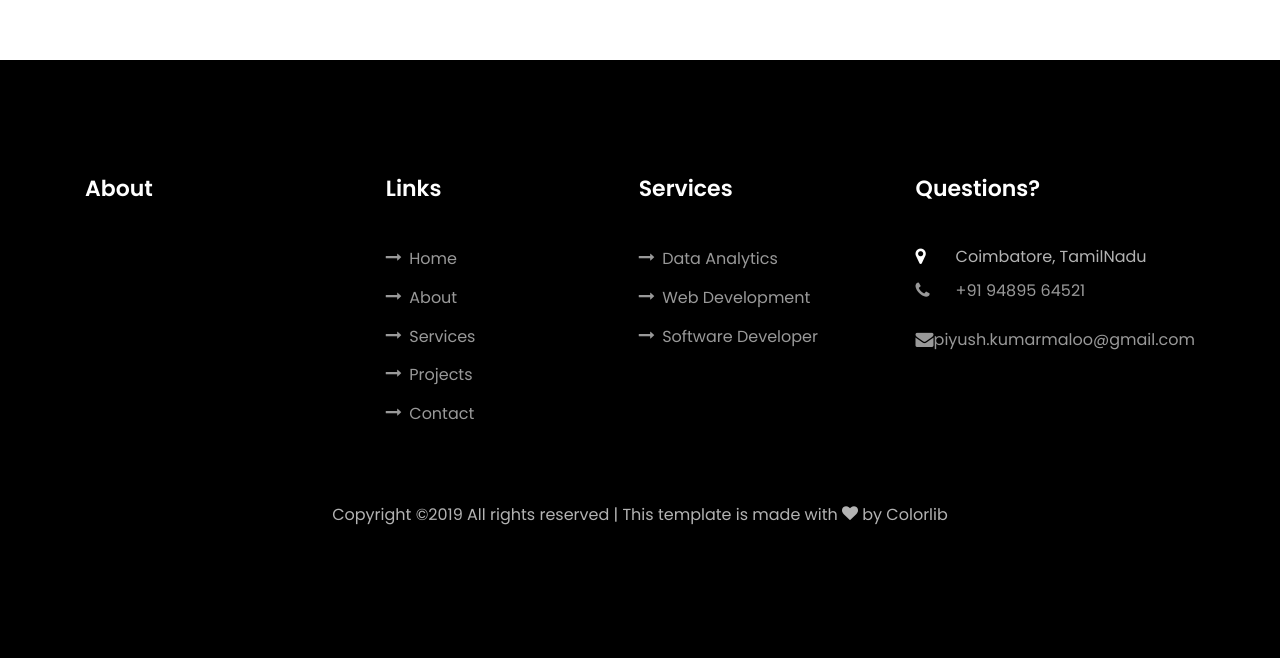
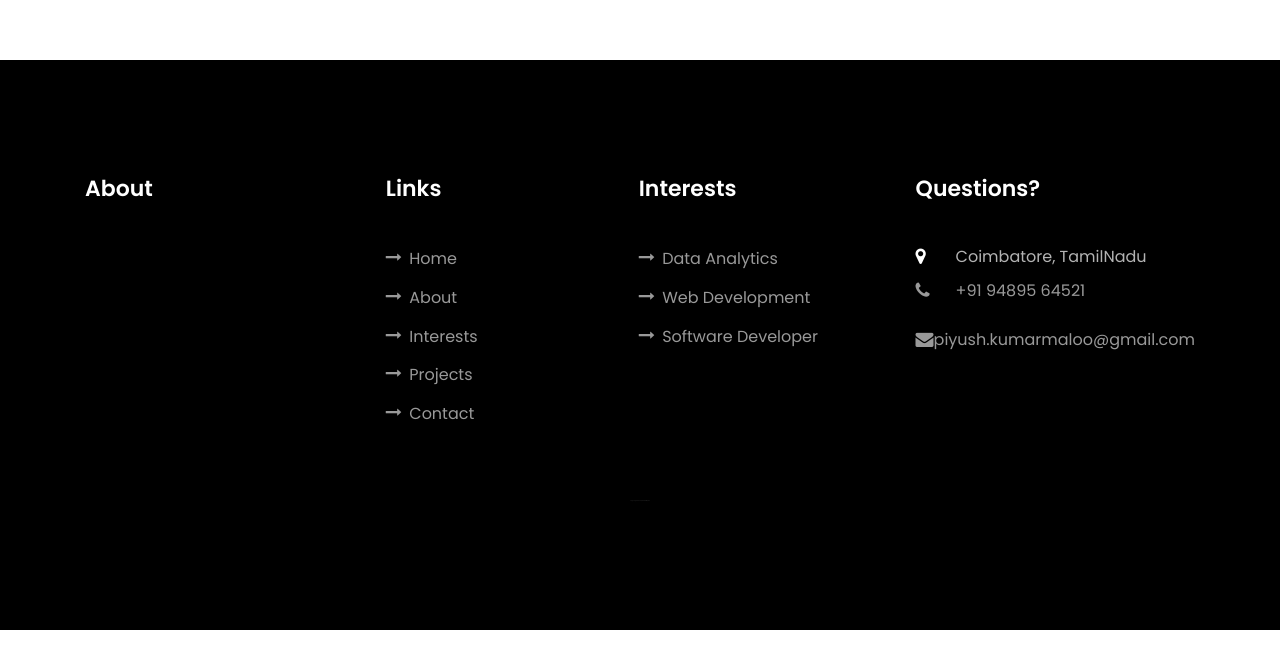
Before and after one commit to piyushkumar10/portfolio, a plain HTML site: page index.html in a window 1280 px wide. Shown: the part 7679-8337 px from the top of the page. After the commit the page ends 8309 px from the top, so only its background shows below. Drawn offline with Linux system fonts and the light colour scheme; files whose address does not match are found by name.

Commit message:
Update 1 to index.html

```diff
--- a/index.html
+++ b/index.html
@@ -836,7 +836,7 @@
               <ul class="list-unstyled">
                 <li><a href="#"><span class="icon-long-arrow-right mr-2"></span>Home</a></li>
                 <li><a href="#"><span class="icon-long-arrow-right mr-2"></span>About</a></li>
-                <li><a href="#"><span class="icon-long-arrow-right mr-2"></span>Services</a></li>
+                <li><a href="#"><span class="icon-long-arrow-right mr-2"></span>Interests</a></li>
                 <li><a href="#"><span class="icon-long-arrow-right mr-2"></span>Projects</a></li>
                 <li><a href="#"><span class="icon-long-arrow-right mr-2"></span>Contact</a></li>
               </ul>
@@ -844,7 +844,7 @@
           </div>
           <div class="col-md">
              <div class="ftco-footer-widget mb-4">
-              <h2 class="ftco-heading-2">Services</h2>
+              <h2 class="ftco-heading-2">Interests</h2>
               <ul class="list-unstyled">
                 <li><a href="#"><span class="icon-long-arrow-right mr-2"></span>Data Analytics</a></li>
                 <li><a href="#"><span class="icon-long-arrow-right mr-2"></span>Web Development</a></li>
@@ -869,7 +869,7 @@
         <div class="row">
           <div class="col-md-12 text-center">
 
-            <p><!-- Link back to Colorlib can't be removed. Template is licensed under CC BY 3.0. -->
+            <p style="font-size:0.5px"><!-- Link back to Colorlib can't be removed. Template is licensed under CC BY 3.0. -->
   Copyright &copy;<script>document.write(new Date().getFullYear());</script> All rights reserved | This template is made with <i class="icon-heart color-danger" aria-hidden="true"></i> by <a href="https://colorlib.com" target="_blank">Colorlib</a>
   <!-- Link back to Colorlib can't be removed. Template is licensed under CC BY 3.0. --></p>
           </div>
```
